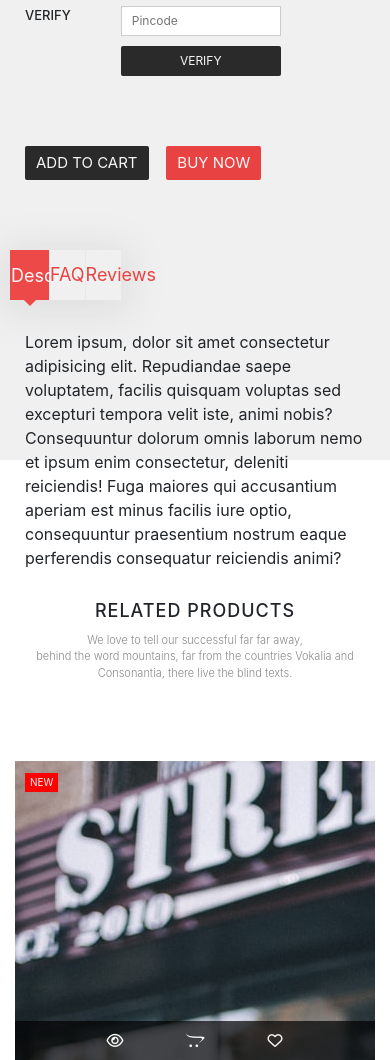
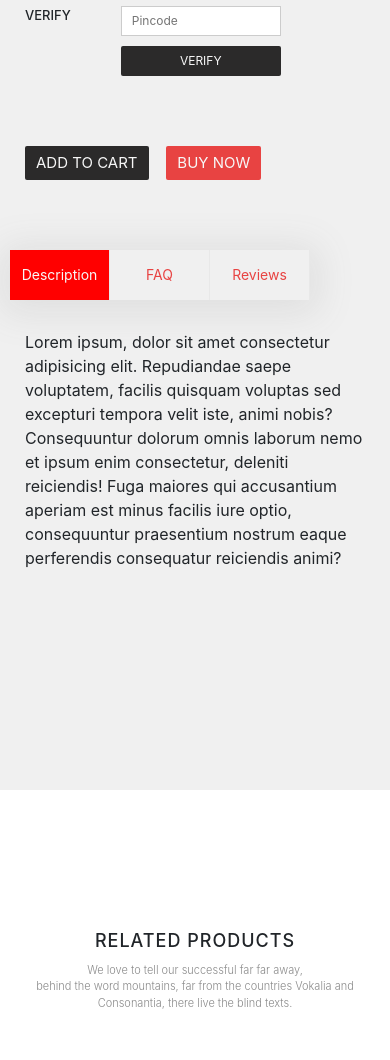
Before and after one commit to sumandeveloping/ecommerceTheme, a PHP site: page /product.html in a window 390 px wide. Shown: the part 897-1957 px from the top of the page. Run offline with PHP 8.4, Linux system fonts and the light colour scheme; some libraries are stand-ins or nearby versions.

Commit message:
modified product page(solved login bug for fade class)

```diff
--- a/css/style.css
+++ b/css/style.css
@@ -1130,12 +1130,17 @@ body {
   background: #383838;
 }
 
-.show {
+.tab--active {
+  background: red !important;
+  color: #f7f7f7 !important;
+}
+
+.tab--show {
   opacity: 1 !important;
   z-index: 10;
 }
 
-.fade {
+.tab--fade {
   -webkit-transition: opacity 0.15s linear;
   transition: opacity 0.15s linear;
 }
@@ -1325,12 +1330,16 @@ body {
   margin-top: 7rem;
 }
 
-.singleProduct .product--tab {
-  width: 30%;
+.singleProduct .product--tab__wrapper {
+  min-height: 20rem;
+}
+
+.singleProduct .product--tab__wrapper .product--tab {
+  min-width: 30rem;
   height: 5rem;
 }
 
-.singleProduct .product--tab ul {
+.singleProduct .product--tab__wrapper .product--tab ul {
   width: 100%;
   height: 100%;
   list-style: none;
@@ -1339,7 +1348,7 @@ body {
           box-shadow: 0rem 0.5rem 3.7rem 0.8rem rgba(108, 108, 111, 0.13);
 }
 
-.singleProduct .product--tab ul .tab-item {
+.singleProduct .product--tab__wrapper .product--tab ul .tab-item {
   display: inline-block;
   position: relative;
   width: 4rem;
@@ -1353,7 +1362,7 @@ body {
   border-right: 1px solid #e8e8e8;
 }
 
-.singleProduct .product--tab ul .tab-item .tab-link {
+.singleProduct .product--tab__wrapper .product--tab ul .tab-item .tab-link {
   position: relative;
   display: inline-block;
   height: 100%;
@@ -1363,13 +1372,13 @@ body {
   z-index: 1;
 }
 
-.singleProduct .product--tab ul .tab-item .tab-link.active {
+.singleProduct .product--tab__wrapper .product--tab ul .tab-item .tab-link.active {
   background-color: #ee4949;
   color: #f7f7f7;
   border: 1px solid transparent;
 }
 
-.singleProduct .product--tab ul .tab-item .tab-link.active::after {
+.singleProduct .product--tab__wrapper .product--tab ul .tab-item .tab-link.active::after {
   content: "";
   position: absolute;
   width: 1rem;
@@ -1382,46 +1391,46 @@ body {
   z-index: -1;
 }
 
-.singleProduct .tab--content {
+.singleProduct .product--tab__wrapper .tab--content {
   position: relative;
   font-size: 1.6rem;
   margin-bottom: 15rem;
 }
 
-.singleProduct .tab--content #desc,
-.singleProduct .tab--content #faq,
-.singleProduct .tab--content #reviews {
+.singleProduct .product--tab__wrapper .tab--content #desc,
+.singleProduct .product--tab__wrapper .tab--content #faq,
+.singleProduct .product--tab__wrapper .tab--content #reviews {
   position: absolute;
   opacity: 0;
 }
 
-.singleProduct .tab--content #faq .faq--wrapper .faq--box {
+.singleProduct .product--tab__wrapper .tab--content #faq .faq--wrapper .faq--box {
   margin-bottom: 1.5rem;
 }
 
-.singleProduct .tab--content #faq .faq--wrapper .faq--box .faq__quetion p {
+.singleProduct .product--tab__wrapper .tab--content #faq .faq--wrapper .faq--box .faq__quetion p {
   color: #d80c0c;
 }
 
-.singleProduct .tab--content #faq .faq--wrapper .faq--box .faq__quetion p:nth-child(2) {
+.singleProduct .product--tab__wrapper .tab--content #faq .faq--wrapper .faq--box .faq__quetion p:nth-child(2) {
   margin-left: 5rem;
 }
 
-.singleProduct .tab--content #faq .faq--wrapper .faq--box .faq__answer p {
+.singleProduct .product--tab__wrapper .tab--content #faq .faq--wrapper .faq--box .faq__answer p {
   color: #696969;
 }
 
-.singleProduct .tab--content #faq .faq--wrapper .faq--box .faq__answer p:nth-child(2) {
+.singleProduct .product--tab__wrapper .tab--content #faq .faq--wrapper .faq--box .faq__answer p:nth-child(2) {
   margin-left: 3rem;
 }
 
-.singleProduct .tab--content #reviews .product--review {
+.singleProduct .product--tab__wrapper .tab--content #reviews .product--review {
   min-height: 20rem;
   max-height: 25rem;
   overflow-y: scroll;
 }
 
-.singleProduct .tab--content #reviews .product--review .review__box {
+.singleProduct .product--tab__wrapper .tab--content #reviews .product--review .review__box {
   position: relative;
   padding: 1rem;
   border: 1px solid #dadada;
@@ -2697,6 +2706,12 @@ body {
     margin-left: 0.5rem;
     font-size: 1.3rem;
   }
+  .product--tab__wrapper {
+    min-height: 50rem !important;
+  }
+  .product--tab__wrapper .product--tab ul {
+    font-size: 1.6rem !important;
+  }
   .product--review .review__box {
     -webkit-transform: skewX(0deg) !important;
             transform: skewX(0deg) !important;
@@ -3057,5 +3072,17 @@ body {
         -ms-flex-direction: column;
             flex-direction: column;
   }
+  .product--tab__wrapper {
+    min-height: 50rem !important;
+  }
+  .product--tab__wrapper .product--tab ul {
+    font-size: 1.4rem !important;
+  }
+  .product--tab__wrapper .tab--content #reviews .product--review .review__box .review__text p {
+    font-size: 1.1rem !important;
+  }
+  .product--tab__wrapper .tab--content #reviews .product--review .review__box .review__text .rating p.star span {
+    font-size: 0.8rem !important;
+  }
 }
 /*# sourceMappingURL=style.css.map */
--- a/css/style.scss
+++ b/css/style.scss
@@ -1006,15 +1006,15 @@ body {
     }
   }
 }
-// .active {
-//   background: red !important;
-//   color: #f7f7f7 !important;
-// }
-.show {
+.tab--active {
+  background: red !important;
+  color: #f7f7f7 !important;
+}
+.tab--show {
   opacity: 1 !important;
   z-index: 10;
 }
-.fade {
+.tab--fade {
   transition: opacity 0.15s linear;
 }
 //===================================================================================================
@@ -1190,8 +1190,11 @@ body {
     }
   }
 
+  .product--tab__wrapper {
+    min-height: 20rem;
+
     .product--tab {
-    width: 30%;
+      min-width: 30rem;
       height: 5rem;
       ul {
         width: 100%;
@@ -1406,6 +1409,7 @@ body {
             }
             .progress {
               background-color: #dedede;
+            }
           }
         }
       }
@@ -2721,6 +2725,14 @@ body {
   }
 
   //PRODUCT PAGE - REVIEW SECTION
+  .product--tab__wrapper {
+    min-height: 50rem !important;
+    .product--tab {
+      ul {
+        font-size: 1.6rem !important;
+      }
+    }
+  }
   .product--review {
     .review__box {
       transform: skewX(0deg) !important;
@@ -3158,4 +3170,33 @@ body {
       }
     }
   }
-}
+  //PRODUCT PAGE - REVIEW SECTION
+  .product--tab__wrapper {
+    min-height: 50rem !important;
+    .product--tab {
+      ul {
+        font-size: 1.4rem !important;
+      }
+    }
+    .tab--content {
+      #reviews {
+        .product--review {
+          .review__box {
+            .review__text {
+              p {
+                font-size: 1.1rem !important;
+              }
+              .rating {
+                p.star {
+                  span {
+                    font-size: 0.8rem !important;
+                  }
+                }
+              }
+            }
+          }
+        }
+      }
+    }
+  }
+}
--- a/product.html
+++ b/product.html
@@ -155,7 +155,7 @@
           <div class="row mt-7">
             <div class="product--tab">
               <ul class="d-flex">
-                <li class="tab-item"><a id="desc_tab" href="#desc" class="tab-link active" onclick="show_tab(this,event,'desc_tab');">Description</a></li>
+                <li class="tab-item"><a id="desc_tab" href="#desc" class="tab-link tab--active" onclick="show_tab(this,event,'desc_tab');">Description</a></li>
                 <li class="tab-item"><a id="faq_tab" href="#faq" class="tab-link" onclick="show_tab(this,event,'faq_tab');">FAQ</a></li>
                 <li class="tab-item"><a id="review_tab" href="#reviews" class="tab-link" onclick="show_tab(this,event,'review_tab');">Reviews</a></li>
               </ul>
@@ -163,7 +163,7 @@
           </div>
           <!-- end prodduct desc,review,manufacturing -->
           <div class="tab--content mt-5">
-            <div id="desc" class="show fade">
+            <div id="desc" class="tab--show tab--fade">
               <p>Lorem ipsum, dolor sit amet consectetur adipisicing elit. Repudiandae saepe voluptatem, facilis quisquam voluptas sed excepturi tempora velit iste, animi nobis? Consequuntur dolorum omnis laborum nemo et ipsum enim consectetur, deleniti reiciendis! Fuga maiores qui accusantium aperiam est minus facilis iure optio, consequuntur praesentium nostrum eaque perferendis consequatur reiciendis animi?</p>
             </div>
             <div id="faq">
```
Also changed, not shown: other parts of css/style.css (+22 -22 lines), js/main.js (+28 -27 lines), 1 other file. Lines whose indentation alone changed are shown as unchanged.
